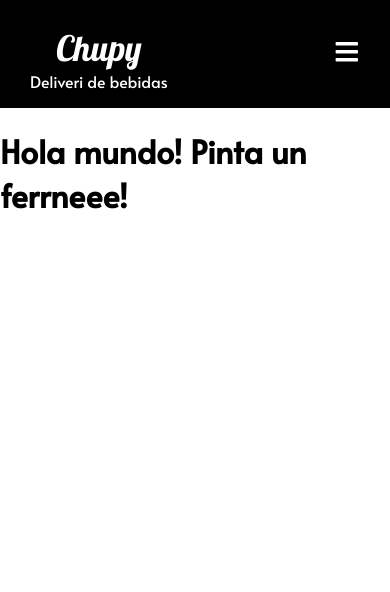
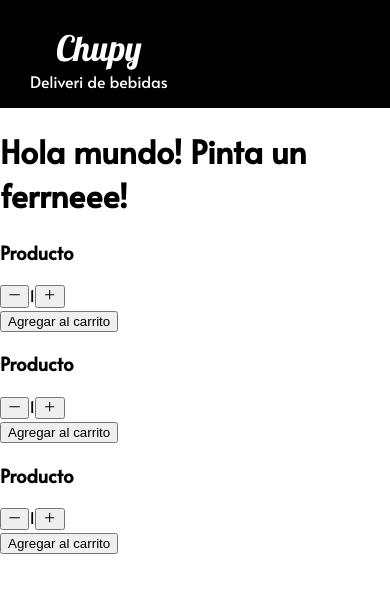
Before and after one commit to Axeljonta/E-commerceReact, a React (Create React App) app: page / in a window 390 px wide. Shown: the top 592 px of the page. Built offline with nearby package versions, Linux system fonts and the light colour scheme.

Commit message:
created itemCount

```diff
--- a/src/App.css
+++ b/src/App.css
@@ -1,92 +1,13 @@
- /*-------------Globals-----------------  */
+ /* ----------------Font google---------------------------------------------------*/
  @import url('https://fonts.googleapis.com/css2?family=Lobster&family=Poppins:wght@100;200;300;400;500;600;700;800&family=Quicksand:wght@300;400;500;600;700&display=swap');
  @import url('https://fonts.googleapis.com/css2?family=Alata&display=swap');
+ /* ----------------Style nav-----------------------------------------------------*/
+@import './styles/navStyles.css';
+/*------------------Globals-------------------------------------------------------*/
 #root{font-family: 'Alata', sans-serif;}
 li{list-style: none;}
 a{text-decoration: none;}
-/* -------------styles js---------------- */
-
+/* -----------------Styles js----------------------------------------------------*/
 .dpNone{
   display: none;
 }
-/* -------------Style nav---------------  */
-.nav{
-    background-color: black;
-    color: white;
-    padding: 1em 0px;
-    display: flex;
-    flex-direction: row;
-    justify-content: center;
-}
-/* logo */
-.nav_div-logo{
-    flex-grow: 1;
-    display: flex;
-    flex-direction: column;
-    align-items: center;}
-.nav_div-logo h2 {
-  font-family: 'Lobster', cursive;
-  font-weight: 400;
-  font-size: 35px;
-  margin: 0px;
-  margin-top: 10px;}
-.nav_div-logo h4 {
-  font-weight: 300;
-  font-family: 'Alata', sans-serif;
-  margin: 0px;}
-/* menu */
-.nav_div-menu{ flex-grow: 3;}
-.nav_ul-menu{
-  display: flex;
-  flex-direction: row;
-  justify-content: space-around;
-  flex-wrap: nowrap; }
-.nav_a-menu{
-  padding: 8px 15px;
-  border-radius: 2px;
-  cursor: pointer;}
-.nav_li-menu{
-  text-align: center;
-  font-size: 20px;
-  font-weight: 300;}
-.icon {font-size: 1.6em;}
-.icon-car{
-  position: relative;
-}
-.icon-car-text{
-  width: 80%;
-  background-color: red;
-  border-radius: 50%;
-  font-size: 15px;
-  position: absolute;
-  top: -10px;
-  left: 16px;
-}
-
-
-
-/* Media query nav */
-@media screen and (max-width: 850px){
-  .nav{
-    justify-content: space-between;
-    display: flex;
-
-  }
-  .nav_div-logo{
-    margin-left: 30px;
-    flex-grow: 0;
-  }
-  .nav_div-menu{
-    flex-grow: 0;
-    margin: 20.5px 30px;
-    cursor: pointer;
-
-  }
-  .icon-res{
-    display: inline;
-    margin: auto;
-  }
-  .nav_ul-menu{
-    display: none;
-  }
-}
--- a/src/App.js
+++ b/src/App.js
@@ -1,7 +1,8 @@
 import './App.css';
-import './components/nav/Navbar'
 import Navbar from './components/nav/Navbar';
 import Container from './components/ItemListContainer'
+import ItemCount from './components/ItemCount';
+
 
 
 function App() {
@@ -9,6 +10,9 @@ function App() {
     <div className="App">
     <Navbar></Navbar>
     <Container></Container>
+    <ItemCount stock='5' initial='1'/>
+    <ItemCount stock='10' initial='1'/>
+    <ItemCount stock='2' initial='1'/>
     </div>
   );
 }
--- /dev/null
+++ b/src/components/ItemCount.jsx
@@ -0,0 +1,31 @@
+import {useState, useEffect} from 'react';
+import {AiOutlinePlus, AiOutlineLine} from 'react-icons/ai';
+
+
+function ItemCount ({stock, initial, onAdd}){
+    const [date, setDate] = useState(0);
+
+    //para que se ejecute solo la primera vez que se ejecute
+    useEffect (()=> {
+        setDate(initial);
+    },[]);
+    //error en la linea 19 si solamente sumo uno en vez de sumer me lo suma como strig me aparece 01 y si aprieto devuelta 011, 0111,01111 por eso resto 1 y sumo 2 por que al restar no me sale el error, pero me gustaria saber que puedo hacer para arrglarlo o ver que estoy haciendo  mal
+    return(
+        <div>
+            <h3>Producto</h3>
+            <div>
+               <button onClick={()=>{if (date > initial) setDate(date-1)}}><AiOutlineLine/></button>
+               <span>{date}</span>
+               <button onClick={()=>{if (date < stock){ setDate(date-1+2)}}}><AiOutlinePlus/></button>
+            </div>
+            <button>Agregar al carrito</button>
+        </div>
+    )
+
+}
+
+
+
+
+
+export default ItemCount
--- /dev/null
+++ b/src/styles/navStyles.css
@@ -0,0 +1,81 @@
+/* -------------Style nav---------------  */
+.nav{
+    background-color: black;
+    color: white;
+    padding: 1em 0px;
+    display: flex;
+    flex-direction: row;
+    justify-content: center;
+}
+/* logo */
+.nav_div-logo{
+    flex-grow: 1;
+    display: flex;
+    flex-direction: column;
+    align-items: center;}
+.nav_div-logo h2 {
+  font-family: 'Lobster', cursive;
+  font-weight: 400;
+  font-size: 35px;
+  margin: 0px;
+  margin-top: 10px;}
+.nav_div-logo h4 {
+  font-weight: 300;
+  font-family: 'Alata', sans-serif;
+  margin: 0px;}
+/* menu */
+.nav_div-menu{ flex-grow: 3;}
+.nav_ul-menu{
+  display: flex;
+  flex-direction: row;
+  justify-content: space-around;
+  flex-wrap: nowrap; }
+.nav_a-menu{
+  padding: 8px 15px;
+  border-radius: 2px;
+  cursor: pointer;}
+.nav_li-menu{
+  text-align: center;
+  font-size: 20px;
+  font-weight: 300;}
+.icon {font-size: 1.6em;}
+.icon-car{
+  position: relative;
+}
+.icon-car-text{
+  width: 80%;
+  background-color: red;
+  border-radius: 50%;
+  font-size: 15px;
+  position: absolute;
+  top: -10px;
+  left: 16px;
+}
+
+
+
+/* Media query nav */
+@media screen and (max-width: 850px){
+  .nav{
+    justify-content: space-between;
+    display: flex;
+
+  }
+  .nav_div-logo{
+    margin-left: 30px;
+    flex-grow: 0;
+  }
+  .nav_div-menu{
+    flex-grow: 0;
+    margin: 20.5px 30px;
+    cursor: pointer;
+
+  }
+  .icon-res{
+    display: inline;
+    margin: auto;
+  }
+  .nav_ul-menu{
+    display: none;
+  }
+}
```
